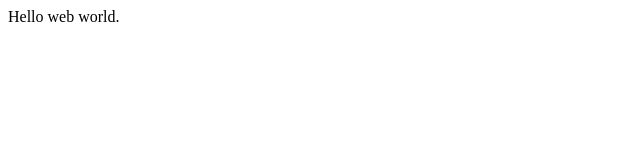
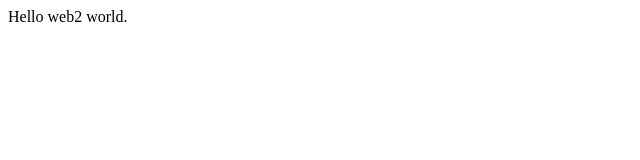
Before and after one commit to showhigh/hello-world, a plain HTML site: page index.html in a window 1280 px wide. Shown: the full height of the page, 0-640 px from the left. Drawn offline with Linux system fonts and the light colour scheme.

Commit message:
Update index.html

```diff
--- a/index.html
+++ b/index.html
@@ -1,5 +1,5 @@
 <html>
 <body>
-Hello web world.
+Hello web2 world.
 </body>
 </html>
```
